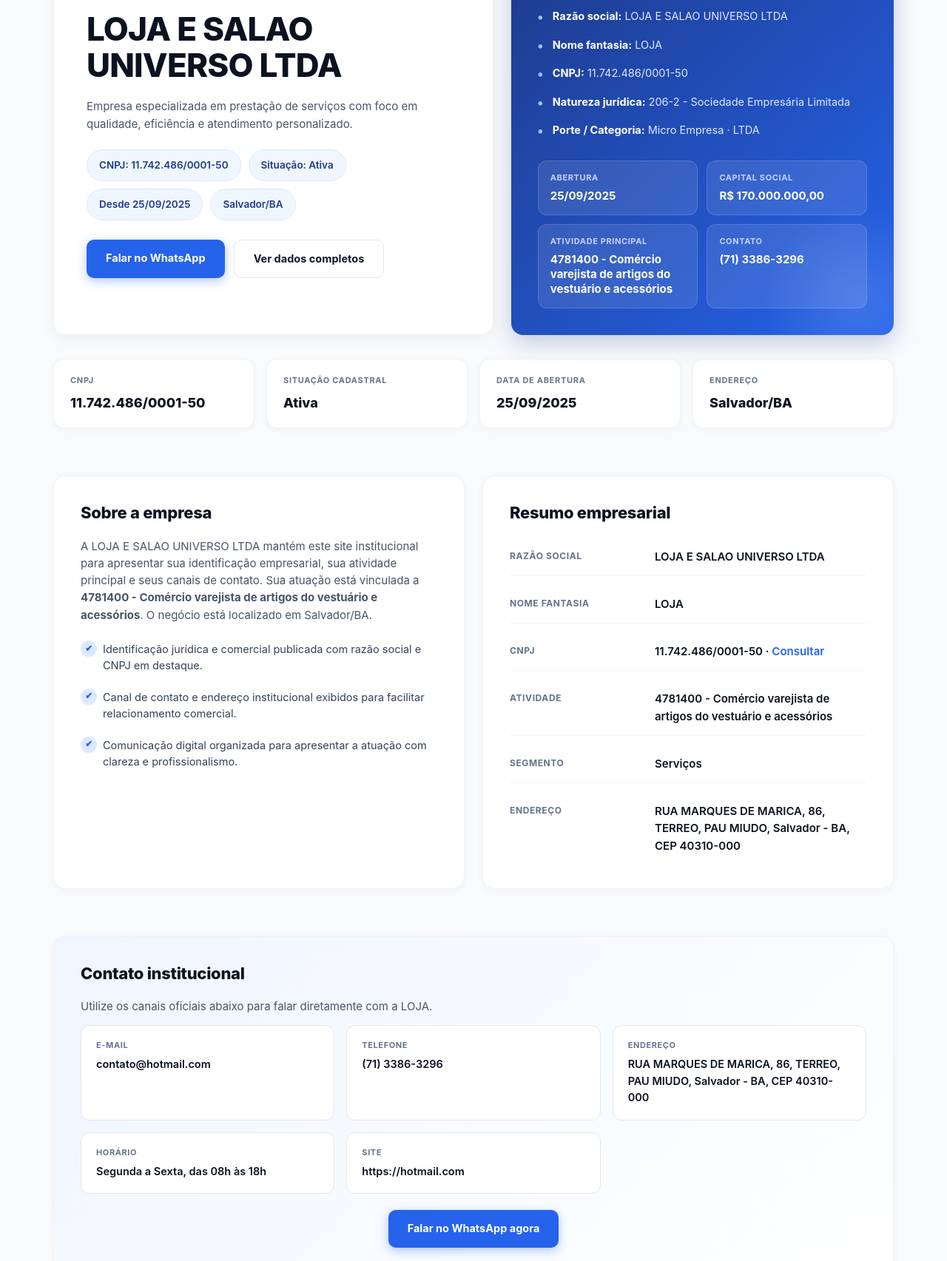
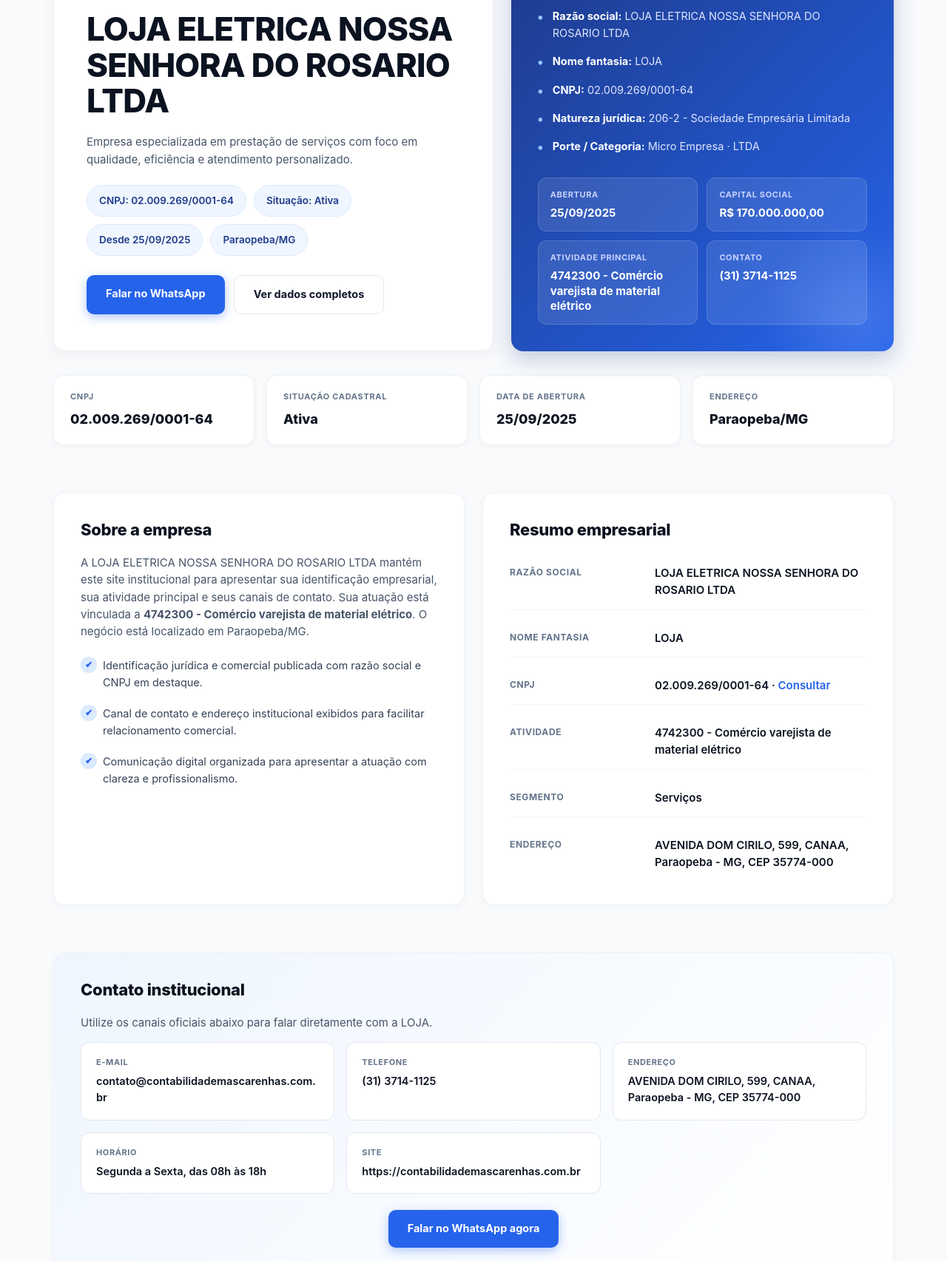
Before and after one commit to ericksales4528-glitch/site-loja, a plain HTML site: page index.html in a window 1280 px wide. Shown: the part 207-1912 px from the top of the page at 74% size. Drawn offline with Linux system fonts and the light colour scheme.

Commit message:
update index.html

```diff
--- a/index.html
+++ b/index.html
@@ -3,16 +3,16 @@
 <head>
 <meta charset="UTF-8">
 <meta name="viewport" content="width=device-width, initial-scale=1.0">
-<meta name="facebook-domain-verification" content="742zokb80srwyu2hwy6ayg7xb3kvk6" />
+<meta name="facebook-domain-verification" content="0jqbg8bq61uif5hgjympds82bm629h" />
 <meta name="robots" content="index, follow">
-<title>LOJA E SALAO UNIVERSO LTDA — Site Institucional</title>
+<title>LOJA ELETRICA NOSSA SENHORA DO ROSARIO LTDA — Site Institucional</title>
 <meta name="description" content="Empresa especializada em prestação de serviços com foco em qualidade, eficiência e atendimento personalizado.">
 <meta property="og:type" content="website">
 <meta property="og:locale" content="pt_BR">
-<meta property="og:site_name" content="LOJA E SALAO UNIVERSO LTDA">
-<meta property="og:title" content="LOJA E SALAO UNIVERSO LTDA">
+<meta property="og:site_name" content="LOJA ELETRICA NOSSA SENHORA DO ROSARIO LTDA">
+<meta property="og:title" content="LOJA ELETRICA NOSSA SENHORA DO ROSARIO LTDA">
 <meta property="og:description" content="Empresa especializada em prestação de serviços com foco em qualidade, eficiência e atendimento personalizado.">
-<script type="application/ld+json">{"@context":"https://schema.org","@type":"Organization","name":"LOJA E SALAO UNIVERSO LTDA","legalName":"LOJA E SALAO UNIVERSO LTDA","description":"Empresa especializada em prestação de serviços com foco em qualidade, eficiência e atendimento personalizado.","url":"https://hotmail.com","email":"contato@hotmail.com","telephone":"(71) 3386-3296","taxID":"11.742.486/0001-50","address":{"@type":"PostalAddress","streetAddress":"RUA MARQUES DE MARICA, 86, TERREO","addressLocality":"Salvador","addressRegion":"BA","postalCode":"40310-000","addressCountry":"BR"}}</script>
+<script type="application/ld+json">{"@context":"https://schema.org","@type":"Organization","name":"LOJA ELETRICA NOSSA SENHORA DO ROSARIO LTDA","legalName":"LOJA ELETRICA NOSSA SENHORA DO ROSARIO LTDA","description":"Empresa especializada em prestação de serviços com foco em qualidade, eficiência e atendimento personalizado.","url":"https://contabilidademascarenhas.com.br","email":"contato@contabilidademascarenhas.com.br","telephone":"(31) 3714-1125","taxID":"02.009.269/0001-64","address":{"@type":"PostalAddress","streetAddress":"AVENIDA DOM CIRILO, 599","addressLocality":"Paraopeba","addressRegion":"MG","postalCode":"35774-000","addressCountry":"BR"}}</script>
 <style>
   *{margin:0;padding:0;box-sizing:border-box}
   body{font-family:-apple-system,BlinkMacSystemFont,"Segoe UI",Roboto,"Helvetica Neue",Arial,sans-serif;background:#f8fafc;color:#0f172a;line-height:1.55;-webkit-font-smoothing:antialiased}
@@ -105,16 +105,16 @@
     <div class="hero">
       <div class="card-left">
         <span class="chip">✔ Site oficial da empresa</span>
-        <h1>LOJA E SALAO UNIVERSO LTDA</h1>
+        <h1>LOJA ELETRICA NOSSA SENHORA DO ROSARIO LTDA</h1>
         <p class="lead">Empresa especializada em prestação de serviços com foco em qualidade, eficiência e atendimento personalizado.</p>
         <div class="pill-row">
-          <span class="pill">CNPJ: 11.742.486/0001-50</span>
+          <span class="pill">CNPJ: 02.009.269/0001-64</span>
           <span class="pill">Situação: Ativa</span>
           <span class="pill">Desde 25/09/2025</span>
-          <span class="pill">Salvador/BA</span>
+          <span class="pill">Paraopeba/MG</span>
         </div>
         <div class="btn-row">
-          <a href="mailto:contato@hotmail.com" target="_blank" rel="noopener" class="btn btn-primary">Falar no WhatsApp</a>
+          <a href="mailto:contato@contabilidademascarenhas.com.br" target="_blank" rel="noopener" class="btn btn-primary">Falar no WhatsApp</a>
           <a href="#contato" class="btn btn-ghost">Ver dados completos</a>
         </div>
       </div>
@@ -122,33 +122,33 @@
       <div class="card-right">
         <h3>Identificação empresarial</h3>
         <ul>
-          <li><strong>Razão social:</strong> LOJA E SALAO UNIVERSO LTDA</li>
+          <li><strong>Razão social:</strong> LOJA ELETRICA NOSSA SENHORA DO ROSARIO LTDA</li>
           <li><strong>Nome fantasia:</strong> LOJA</li>
-          <li><strong>CNPJ:</strong> 11.742.486/0001-50</li>
+          <li><strong>CNPJ:</strong> 02.009.269/0001-64</li>
           <li><strong>Natureza jurídica:</strong> 206-2 - Sociedade Empresária Limitada</li>
           <li><strong>Porte / Categoria:</strong> Micro Empresa · LTDA</li>
         </ul>
         <div class="mini-grid">
           <div class="mini"><div class="lbl">Abertura</div><div class="val">25/09/2025</div></div>
           <div class="mini"><div class="lbl">Capital Social</div><div class="val">R$ 170.000.000,00</div></div>
-          <div class="mini"><div class="lbl">Atividade Principal</div><div class="val">4781400 - Comércio varejista de artigos do vestuário e acessórios</div></div>
-          <div class="mini"><div class="lbl">Contato</div><div class="val">(71) 3386-3296</div></div>
+          <div class="mini"><div class="lbl">Atividade Principal</div><div class="val">4742300 - Comércio varejista de material elétrico</div></div>
+          <div class="mini"><div class="lbl">Contato</div><div class="val">(31) 3714-1125</div></div>
         </div>
       </div>
     </div>
   </section>
 
   <div class="stats">
-    <div class="stat"><div class="lbl">CNPJ</div><div class="val">11.742.486/0001-50</div></div>
+    <div class="stat"><div class="lbl">CNPJ</div><div class="val">02.009.269/0001-64</div></div>
     <div class="stat"><div class="lbl">Situação Cadastral</div><div class="val">Ativa</div></div>
     <div class="stat"><div class="lbl">Data de Abertura</div><div class="val">25/09/2025</div></div>
-    <div class="stat"><div class="lbl">Endereço</div><div class="val">Salvador/BA</div></div>
+    <div class="stat"><div class="lbl">Endereço</div><div class="val">Paraopeba/MG</div></div>
   </div>
 
   <section class="section" id="empresa">
     <div class="panel">
       <h2>Sobre a empresa</h2>
-      <p>A LOJA E SALAO UNIVERSO LTDA mantém este site institucional para apresentar sua identificação empresarial, sua atividade principal e seus canais de contato. Sua atuação está vinculada a <strong>4781400 - Comércio varejista de artigos do vestuário e acessórios</strong>. O negócio está localizado em Salvador/BA.</p>
+      <p>A LOJA ELETRICA NOSSA SENHORA DO ROSARIO LTDA mantém este site institucional para apresentar sua identificação empresarial, sua atividade principal e seus canais de contato. Sua atuação está vinculada a <strong>4742300 - Comércio varejista de material elétrico</strong>. O negócio está localizado em Paraopeba/MG.</p>
       <ul class="check">
         <li>Identificação jurídica e comercial publicada com razão social e CNPJ em destaque.</li>
         <li>Canal de contato e endereço institucional exibidos para facilitar relacionamento comercial.</li>
@@ -158,12 +158,12 @@
     <div class="panel" id="atuacao">
       <h2>Resumo empresarial</h2>
       <div class="kv-list">
-        <div class="kv-row"><div class="k">Razão social</div><div class="v">LOJA E SALAO UNIVERSO LTDA</div></div>
+        <div class="kv-row"><div class="k">Razão social</div><div class="v">LOJA ELETRICA NOSSA SENHORA DO ROSARIO LTDA</div></div>
         <div class="kv-row"><div class="k">Nome fantasia</div><div class="v">LOJA</div></div>
-        <div class="kv-row"><div class="k">CNPJ</div><div class="v">11.742.486/0001-50 · <a href="https://solucoes.receita.fazenda.gov.br/Servicos/cnpjreva/Cnpjreva_Solicitacao.asp?cnpj=11742486000150" target="_blank" rel="noopener">Consultar</a></div></div>
-        <div class="kv-row"><div class="k">Atividade</div><div class="v">4781400 - Comércio varejista de artigos do vestuário e acessórios</div></div>
+        <div class="kv-row"><div class="k">CNPJ</div><div class="v">02.009.269/0001-64 · <a href="https://solucoes.receita.fazenda.gov.br/Servicos/cnpjreva/Cnpjreva_Solicitacao.asp?cnpj=02009269000164" target="_blank" rel="noopener">Consultar</a></div></div>
+        <div class="kv-row"><div class="k">Atividade</div><div class="v">4742300 - Comércio varejista de material elétrico</div></div>
         <div class="kv-row"><div class="k">Segmento</div><div class="v">Serviços</div></div>
-        <div class="kv-row"><div class="k">Endereço</div><div class="v">RUA MARQUES DE MARICA, 86, TERREO, PAU MIUDO, Salvador - BA, CEP 40310-000</div></div>
+        <div class="kv-row"><div class="k">Endereço</div><div class="v">AVENIDA DOM CIRILO, 599, CANAA, Paraopeba - MG, CEP 35774-000</div></div>
       </div>
     </div>
   </section>
@@ -173,15 +173,15 @@
       <h2>Contato institucional</h2>
       <p>Utilize os canais oficiais abaixo para falar diretamente com a LOJA.</p>
       <div class="grid3">
-        <div class="item"><div class="k">E-mail</div><div class="v">contato@hotmail.com</div></div>
-        <div class="item"><div class="k">Telefone</div><div class="v">(71) 3386-3296</div></div>
+        <div class="item"><div class="k">E-mail</div><div class="v">contato@contabilidademascarenhas.com.br</div></div>
+        <div class="item"><div class="k">Telefone</div><div class="v">(31) 3714-1125</div></div>
 
-        <div class="item"><div class="k">Endereço</div><div class="v">RUA MARQUES DE MARICA, 86, TERREO, PAU MIUDO, Salvador - BA, CEP 40310-000</div></div>
+        <div class="item"><div class="k">Endereço</div><div class="v">AVENIDA DOM CIRILO, 599, CANAA, Paraopeba - MG, CEP 35774-000</div></div>
         <div class="item"><div class="k">Horário</div><div class="v">Segunda a Sexta, das 08h às 18h</div></div>
-        <div class="item"><div class="k">Site</div><div class="v">https://hotmail.com</div></div>
+        <div class="item"><div class="k">Site</div><div class="v">https://contabilidademascarenhas.com.br</div></div>
       </div>
       <div class="cta">
-        <a href="mailto:contato@hotmail.com" target="_blank" rel="noopener" class="btn btn-primary">Falar no WhatsApp agora</a>
+        <a href="mailto:contato@contabilidademascarenhas.com.br" target="_blank" rel="noopener" class="btn btn-primary">Falar no WhatsApp agora</a>
       </div>
     </div>
   </section>
@@ -191,11 +191,11 @@
       <h2>Conformidade e políticas</h2>
       <details>
         <summary>Política de Privacidade (LGPD)</summary>
-        <p>Os dados pessoais coletados são utilizados exclusivamente para prestação dos serviços e cumprimento de obrigações legais. O titular pode solicitar acesso, correção ou exclusão pelo e-mail <a href="mailto:dpo@hotmail.com">dpo@hotmail.com</a>.</p>
+        <p>Os dados pessoais coletados são utilizados exclusivamente para prestação dos serviços e cumprimento de obrigações legais. O titular pode solicitar acesso, correção ou exclusão pelo e-mail <a href="mailto:dpo@contabilidademascarenhas.com.br">dpo@contabilidademascarenhas.com.br</a>.</p>
       </details>
       <details>
         <summary>Termos de Uso</summary>
-        <p>Este site é mantido por LOJA E SALAO UNIVERSO LTDA, CNPJ 11.742.486/0001-50, e tem caráter institucional. As informações são publicadas de boa-fé e podem ser atualizadas a qualquer momento.</p>
+        <p>Este site é mantido por LOJA ELETRICA NOSSA SENHORA DO ROSARIO LTDA, CNPJ 02.009.269/0001-64, e tem caráter institucional. As informações são publicadas de boa-fé e podem ser atualizadas a qualquer momento.</p>
       </details>
       <details>
         <summary>Política de Cookies</summary>
@@ -205,9 +205,9 @@
   </section>
 
   <footer>
-    <p><strong>LOJA E SALAO UNIVERSO LTDA</strong> · CNPJ 11.742.486/0001-50</p>
-    <p>RUA MARQUES DE MARICA, 86, TERREO, PAU MIUDO, Salvador - BA, CEP 40310-000</p>
-    <p style="margin-top:8px;color:#64748b">© 2026 LOJA E SALAO UNIVERSO LTDA. Todos os direitos reservados.</p>
+    <p><strong>LOJA ELETRICA NOSSA SENHORA DO ROSARIO LTDA</strong> · CNPJ 02.009.269/0001-64</p>
+    <p>AVENIDA DOM CIRILO, 599, CANAA, Paraopeba - MG, CEP 35774-000</p>
+    <p style="margin-top:8px;color:#64748b">© 2026 LOJA ELETRICA NOSSA SENHORA DO ROSARIO LTDA. Todos os direitos reservados.</p>
   </footer>
 </body>
 </html>
```
